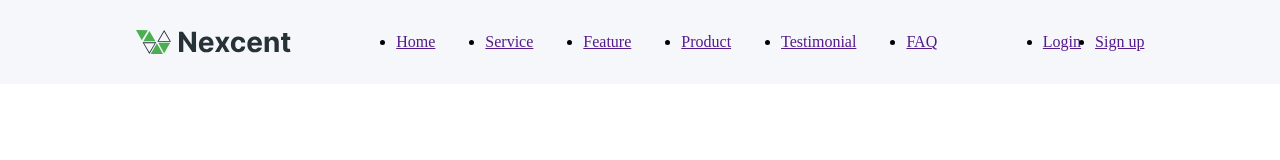
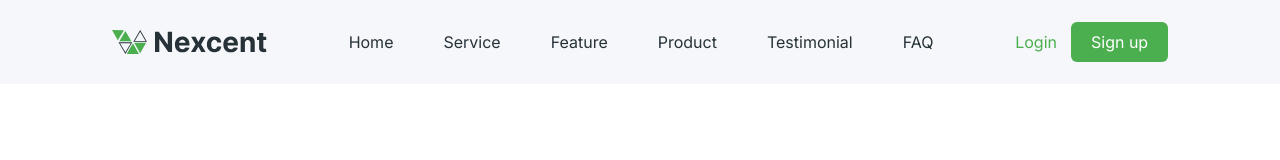
Before and after one commit to debora-lombardi/Minimal-Landing, a plain HTML site: page index.html in a window 1280 px wide. Drawn offline with Linux system fonts and the light colour scheme.

Commit message:
style: Stylization header in style.css

```diff
--- a/index.html
+++ b/index.html
@@ -24,7 +24,7 @@
         <div class="conteiner-nav-header">
 
 
-            <nav class="navgation-header">
+            <nav class="navgation-header color-navgation">
                 <ul>
                     <li><a href="">Home</a></li>
                     <li><a href="">Service</a></li>
--- a/src/style/global.css
+++ b/src/style/global.css
@@ -18,6 +18,7 @@
     --color-Neutral-White: #FFFFFF;
 
     --color-Primary: #28CB8B;
+    --color-Primary-2: #4CAF4F;
     --color-Secondary: #263238;
     --color-Info: #2194f3;
 
--- a/src/style/style.css
+++ b/src/style/style.css
@@ -19,8 +19,36 @@ header{
 .navgation-header ul{
     display: flex;
     gap: 50px;
+    list-style: none;
+    text-decoration: none;
+}
+
+.navgation-header ul li a{
+    text-decoration: none;
+    font-family: var(--font-family-primary);
+    font-size: var(--font-size-Regular-Body2);
+    font-weight: var(--font-weight-Regular-Body2);
+}
+
+.color-navgation ul li a{
+    color: var(--color-Neutral-Black);
+
 }
 
 .navgation-header-login ul{
     gap: 14px;
+    font-size: var(--font-size-Medium-Body3);
+    font-weight: var(--font-weight-Medium-Body3);
 }
+
+.anchor-login{
+    color: var(--color-Primary-2);
+}
+
+.btn-login{
+    padding: 10px 20px;
+    color: #ffffff;
+    background-color: var(--color-Primary-2);
+    border-radius: 6px;
+
+}
```
